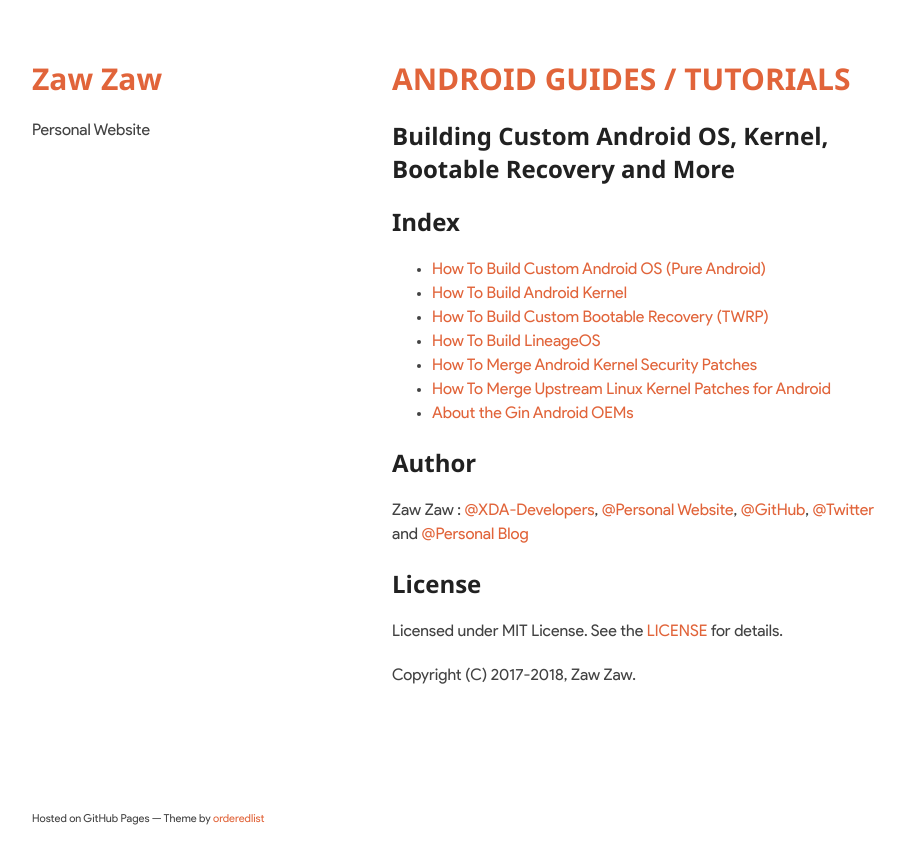
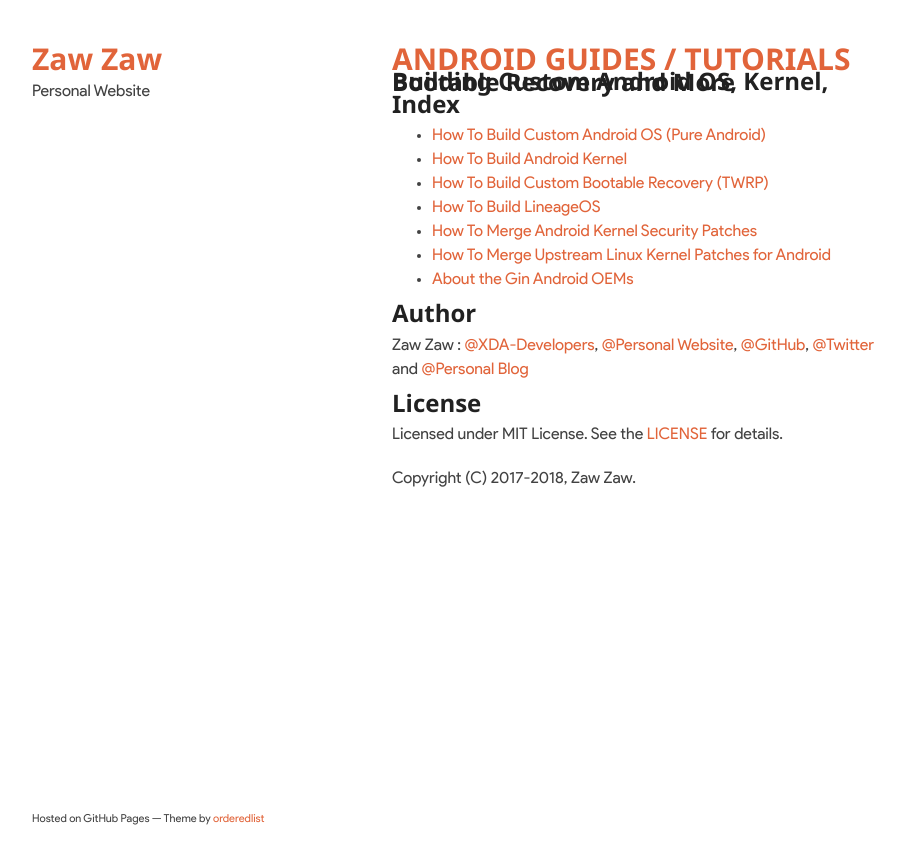
Before and after one commit to zawzaww/zawzaww.github.io, a Jekyll site: the page built from projects/android-guides.md, in a window 1280 px wide. Shown: the top 864 px of the page, without its empty margins (178-1083 px from the left). Built offline with Jekyll 4.4.1, drawn with Linux system fonts in a browser that asks for light colours.

Commit message:
jekyll-theme-minimal: Set 1.5px for header line height

```diff
--- a/_sass/jekyll-theme-minimal.scss
+++ b/_sass/jekyll-theme-minimal.scss
@@ -19,7 +19,7 @@
 }
 
 h1, h2, h3 {
-  line-height:normal;
+  line-height:1.5px;
 }
 
 h1 {
```
